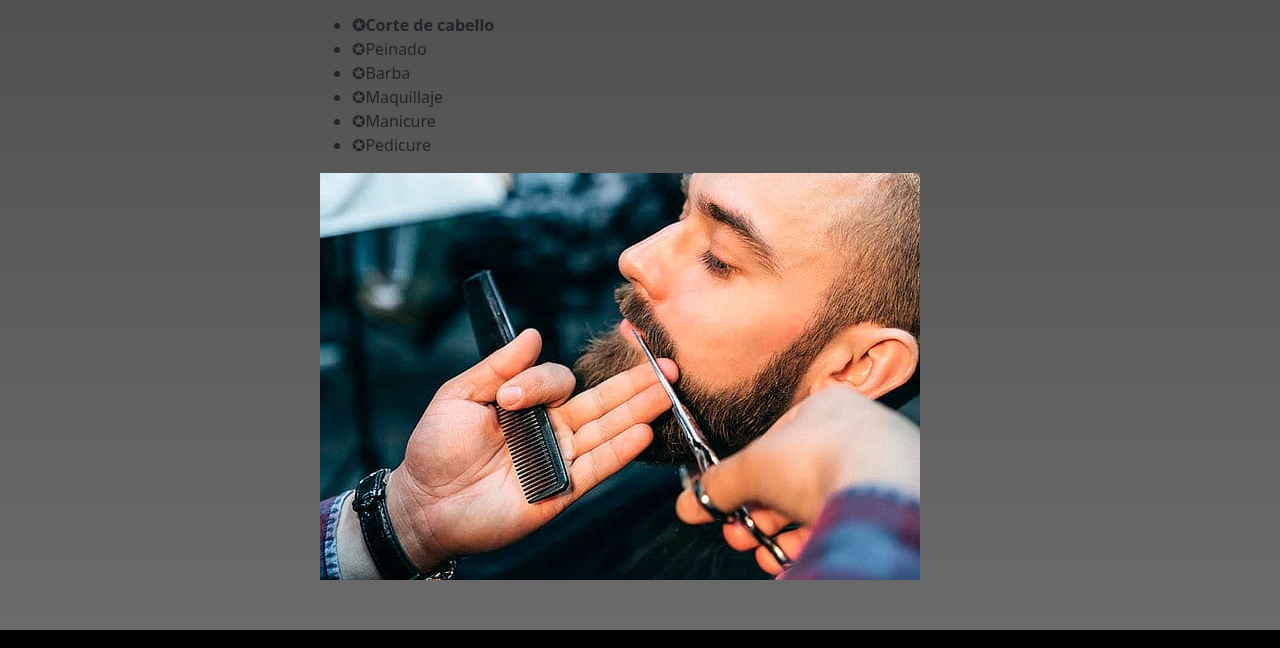
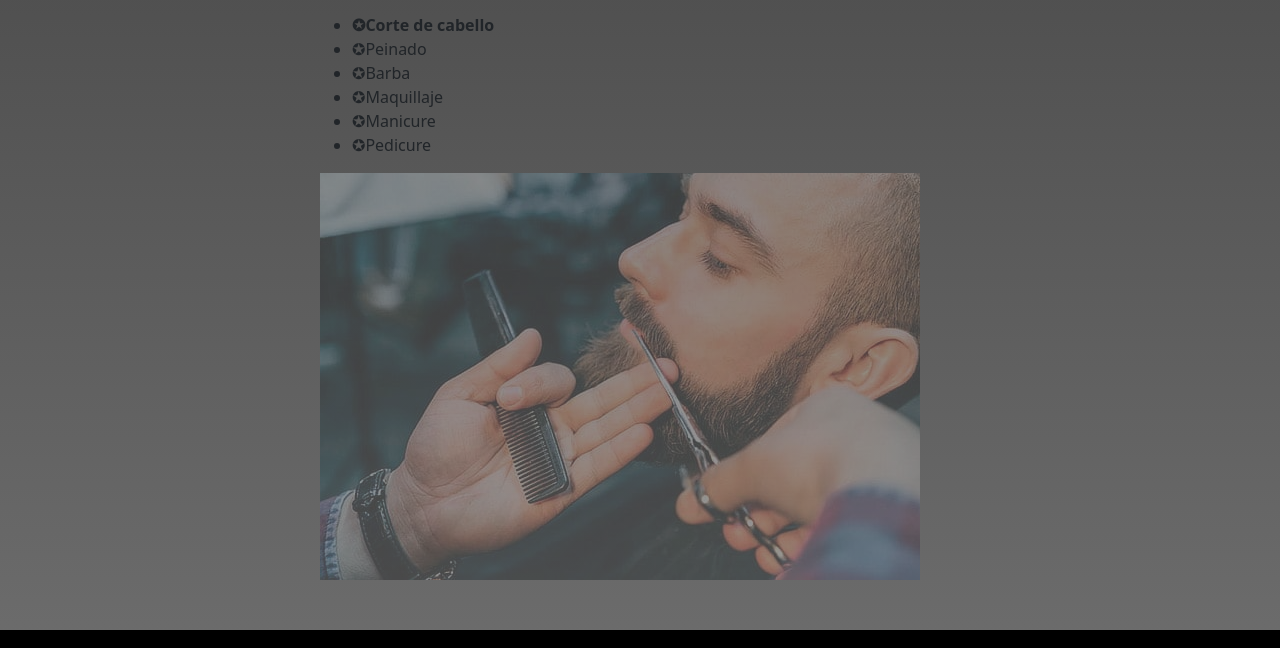
Before and after one commit to moisecas/OracleNextEducation, a plain HTML site: page curso7html/index.html in a window 1280 px wide. In both pictures the pointer is over the picture 620 px from the left and 2254 px from the top of the page. Shown: the part 1878-2526 px from the top of the page. Drawn offline with nearby package versions, Linux system fonts and the light colour scheme.

Commit message:
avanzando curso 7 oracle next education

```diff
--- a/curso7html/productos.css
+++ b/curso7html/productos.css
@@ -140,15 +140,11 @@ p{
 em{
     color: green;
 }
-/* .imagediferenciales{
-    width: 50%;
-    margin-top: 10px;
-    margin-bottom: 100px;
-    margin-left: 600px;
-    margin-block-end: 100px;
-    text-align: center;
 
-} */
+.imagediferenciales:hover{
+    opacity: 0.3;
+
+}
 
 #img{
     text-align: left;
```
